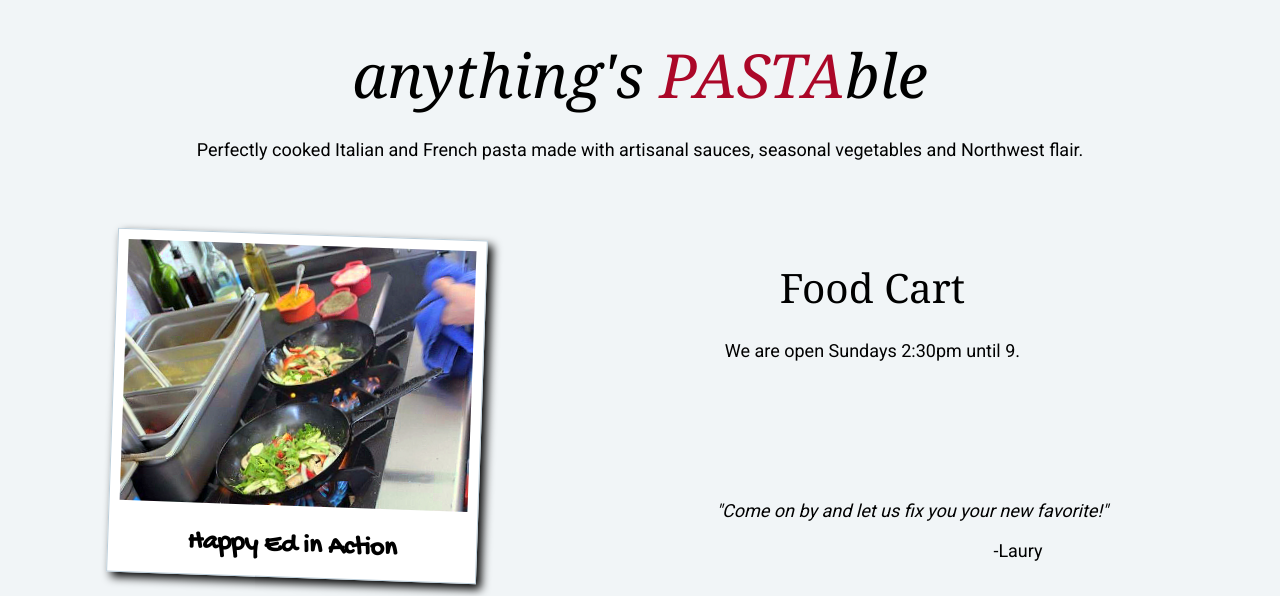
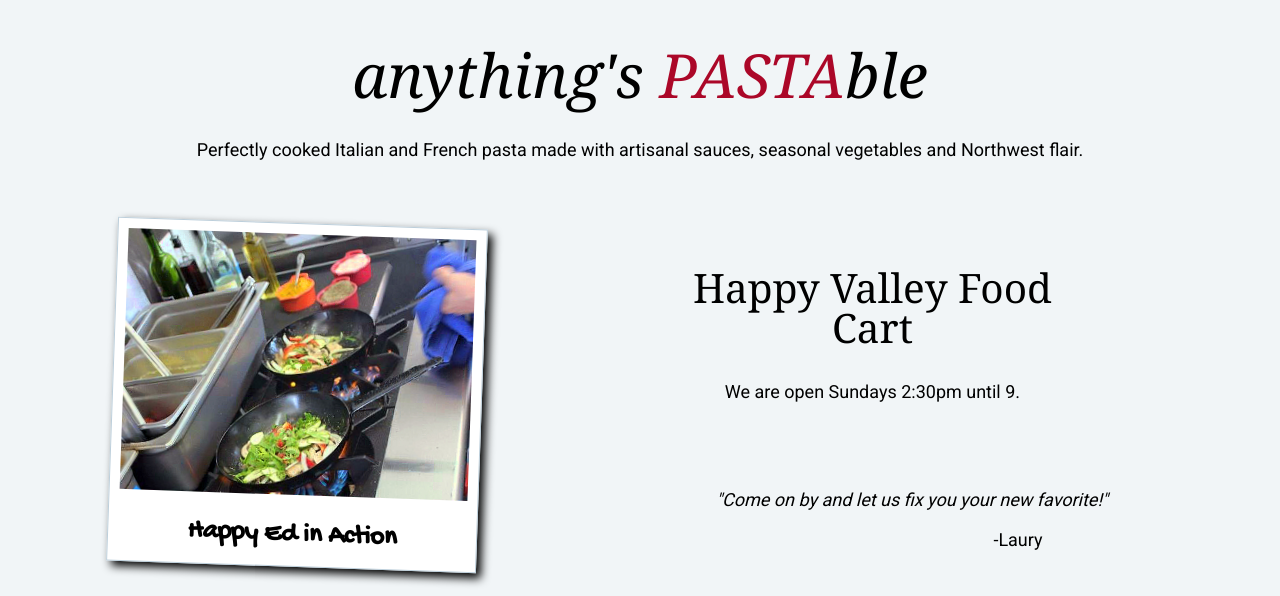
Before and after one commit to joshboyan/anythings_pastable, a website: page index.html in a window 1280 px wide. Shown: the part 166-762 px from the top of the page. Drawn offline with nearby package versions, Linux system fonts and the light colour scheme.

Commit message:
Adjust index.html

```diff
--- a/index.html
+++ b/index.html
@@ -53,7 +53,7 @@
     <main>
         <div class="section group">
             <h1>anything's <span>PASTA</span>ble</h1>
-            <p id="foodDescription"><strong>Perfectly cooked Italian and French pasta made with artisanal sauces, seasonal vegetables and Northwest flair.</strong></p>
+            <p id="foodDescription"><strong>Perfectly cooked Italian and French pasta made with artisanal sauces, seasonal vegetables and Northwest&nbsp;flair.</strong></p>
             <div class="col span6 frameContainer cycle-slideshow" data-cycle-slides="figure.slide" data-cycle-timeout="2000" data-cycle-swipe="true">
                 <figure class="slide frame" title="Family Food Cart">
                     <a href="menu.html"><img src="images/family_food_cart.jpg" alt="The family of anything's PASTAble food cart"></a>
@@ -77,14 +77,15 @@
                 </figure>
             </div>
             <div id="openHours" class="col span5 center">
-                <h2>Food Cart</h2>
+                <h2>Happy Valley Food Cart</h2>
+
                 <div>
                     <p id="ops-trigger"></p>
                 </div>
             </div>
         </div>
         <div id="tagline" class="section group">
-            <p class="col span12"><em>"Come on by and let us fix you your new favorite!"</em></p>
+            <p class="col span12"><em>"Come on by and let us fix you your new&nbsp;favorite!"</em></p>
             <p class="right">-Laury</p>
         </div>
         <div class="col span6 center">
--- a/styles/style.less
+++ b/styles/style.less
@@ -437,6 +437,9 @@ footer a:hover {
     top: -20px;
     display: none;
 }
+.frameContainer {
+    margin-top: 4rem;
+}
 .frame {
     display: block;
     margin: 0 5%;
@@ -795,6 +798,18 @@ tr:first-child {
 }
 }
 
+@media only screen and (min-width: 400px) {
+    .frameContainer {
+    margin-left: 10%;
+}
+}
+
+@media only screen and (min-width: 630px) {
+    .frameContainer {
+    margin-left: 20%;
+}
+}
+
 /*Tablet CSS */
 
 @media only screen and (min-width: 750px) {
@@ -804,10 +819,6 @@ form {
 video {
     width: 30%;
     margin: 0 35%;
-}
-
-.frameContainer {
-    margin-left: 0;
 }
 
 #openHours {
@@ -835,6 +846,10 @@ video {
   .pushUp {
     margin: -200px auto 30px auto;
   }
+  .frameContainer {
+    margin-top: 0;
+    margin-left: 0;
+}
     .frame {
     margin-left: 0;
   }
@@ -842,6 +857,9 @@ video {
     display: block;
     border: @border1;
     border-top: none;
+}
+footer .span4:nth-of-type(2) div {
+    margin-top: 2rem;
 }
 }
 @media only screen and (min-width: 780px) {
```
Also changed, not shown: styles/style.css.
